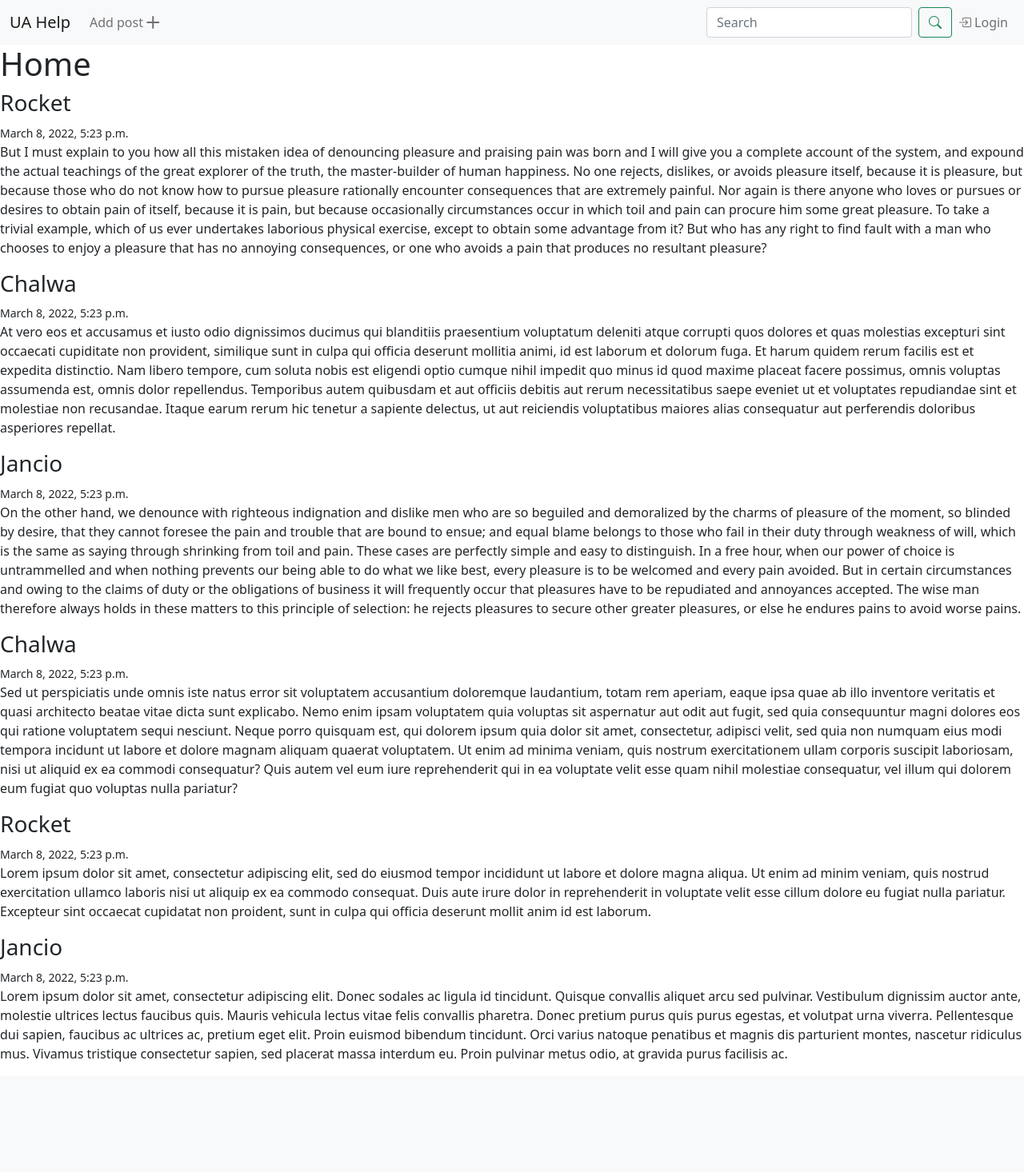
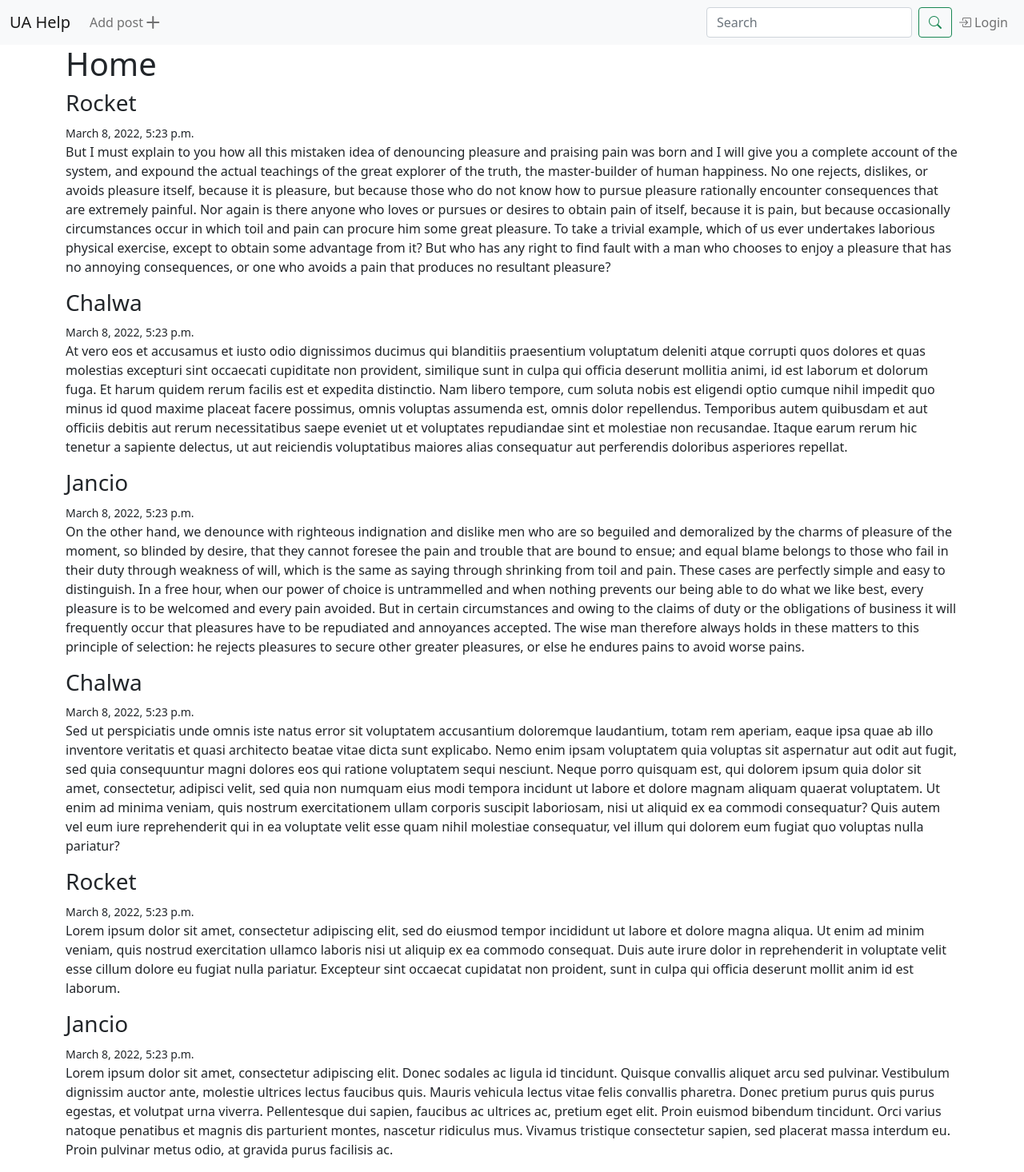
Before and after one commit to mb-age/UA-Help, a Django app: page / in a window 1280 px wide. Shown: the whole page at 80% size. Before the commit the page ends 1328 px from the top, so only its background shows below. Run offline with Django 4.2, Linux system fonts and the light colour scheme; data comes from the database, SQL or seed files in the repository.

Commit message:
clean up

```diff
--- a/uahelp_app/models.py
+++ b/uahelp_app/models.py
@@ -12,13 +12,11 @@ class AccountType(Model):
         return self.type
 
 
-
 class Country(Model):
     name = CharField(max_length=40)
 
     def __str__(self):
         return self.name
-
 
 
 class Profile(Model):
@@ -31,7 +29,6 @@ class Profile(Model):
         return self.name
 
 
-
 class Post(Model):
     profile = ForeignKey(to=Profile, on_delete=CASCADE)
     content = TextField()
@@ -42,7 +39,6 @@ class Post(Model):
         return self.content
 
 
-
 class Link(Model):
     profile = ForeignKey(to=Profile, on_delete=CASCADE)
     content = URLField()
--- a/uahelp_app/templates/uahelp_app/base.html
+++ b/uahelp_app/templates/uahelp_app/base.html
@@ -5,8 +5,11 @@
 <head>
     <meta charset="UTF-8">
     <title> {% block title %} Title {% endblock %} </title>
-    <link href="https://cdn.jsdelivr.net/npm/bootstrap@5.1.3/dist/css/bootstrap.min.css" rel="stylesheet" integrity="sha384-1BmE4kWBq78iYhFldvKuhfTAU6auU8tT94WrHftjDbrCEXSU1oBoqyl2QvZ6jIW3" crossorigin="anonymous">
-    <script src="https://cdn.jsdelivr.net/npm/bootstrap@5.1.3/dist/js/bootstrap.bundle.min.js" integrity="sha384-ka7Sk0Gln4gmtz2MlQnikT1wXgYsOg+OMhuP+IlRH9sENBO0LRn5q+8nbTov4+1p" crossorigin="anonymous"></script>
+    <link href="https://cdn.jsdelivr.net/npm/bootstrap@5.1.3/dist/css/bootstrap.min.css" rel="stylesheet"
+          integrity="sha384-1BmE4kWBq78iYhFldvKuhfTAU6auU8tT94WrHftjDbrCEXSU1oBoqyl2QvZ6jIW3" crossorigin="anonymous">
+    <script src="https://cdn.jsdelivr.net/npm/bootstrap@5.1.3/dist/js/bootstrap.bundle.min.js"
+            integrity="sha384-ka7Sk0Gln4gmtz2MlQnikT1wXgYsOg+OMhuP+IlRH9sENBO0LRn5q+8nbTov4+1p"
+            crossorigin="anonymous"></script>
     <link rel="stylesheet" href="https://cdn.jsdelivr.net/npm/bootstrap-icons@1.5.0/font/bootstrap-icons.css">
     <link rel="stylesheet" href="{% static 'css/base.css' %}">
     {% block css %} {% endblock %}
@@ -33,7 +36,8 @@
 <nav class="navbar navbar-expand-lg navbar-light bg-light">
     <div class="container-fluid">
         <a class="navbar-brand" href="#">UA Help</a>
-    <button class="navbar-toggler" type="button" data-bs-toggle="collapse" data-bs-target="#navbarTogglerDemo02" aria-controls="navbarTogglerDemo02" aria-expanded="false" aria-label="Toggle navigation">
+        <button class="navbar-toggler" type="button" data-bs-toggle="collapse" data-bs-target="#navbarTogglerDemo02"
+                aria-controls="navbarTogglerDemo02" aria-expanded="false" aria-label="Toggle navigation">
             <span class="navbar-toggler-icon"></span>
         </button>
         <div class="collapse navbar-collapse" id="navbarTogglerDemo02">
@@ -67,9 +71,9 @@
         </div>
     </div>
 </nav>
-
+<div class="container">
     {% block content %}
     {% endblock %}
-
+</div>
 </body>
 </html>
```
Lines whose indentation alone changed are shown as unchanged.
